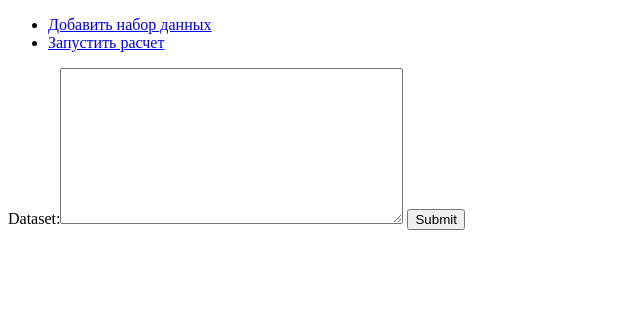
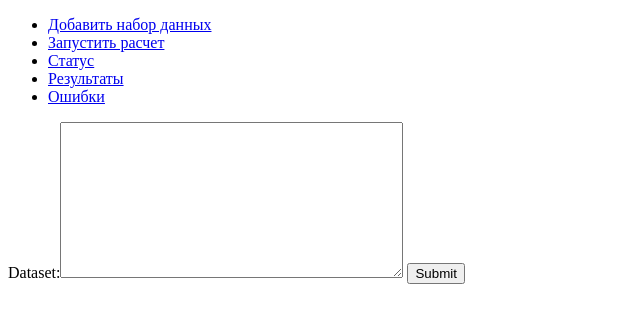
Before and after one commit to dmtr/func_test, a Django app: page /funcapp/adddataset/ in a window 1280 px wide. Shown: the top 323 px of the page, without its empty margins (0-640 px from the left). Run offline with Django 3.2, Linux system fonts and the light colour scheme; parts of the project's set-up code (start-up, migrations or seed data) failed here and were passed over.

Commit message:
Update base template with new urls

```diff
--- a/web/func_test/funcapp/templates/funcapp/base.html
+++ b/web/func_test/funcapp/templates/funcapp/base.html
@@ -14,6 +14,9 @@
 <ul>
     <li><a href="{% url 'funcapp:adddataset' %}">Добавить набор данных</a></li>
     <li><a href="{% url 'funcapp:calculateall' %}">Запустить расчет</a></li>
+    <li><a href="{% url 'funcapp:status' %}">Статус</a></li>
+    <li><a href="{% url 'funcapp:results' %}">Результаты</a></li>
+    <li><a href="{% url 'funcapp:errors' %}">Ошибки</a></li>
 </ul>
 
 {% if messages %}
```
